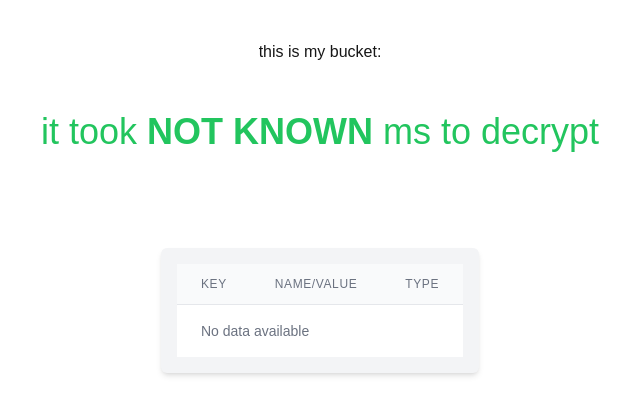
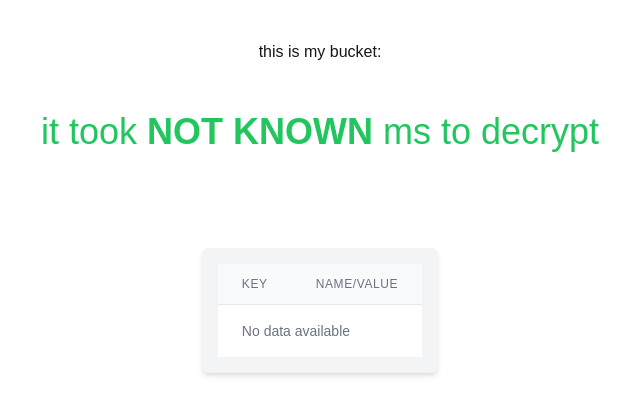
Before and after one commit to sommeeeer/sst-ion-resource-bug, a Next.js app: page / in a window 1280 px wide. Shown: the top 414 px of the page, without its empty margins (320-960 px from the left). Built offline with nearby package versions, Linux system fonts and the light colour scheme.

Commit message:
Remove table head

```diff
--- a/src/app/page.tsx
+++ b/src/app/page.tsx
@@ -34,15 +34,12 @@ export default async function Home() {
               <th className="px-6 py-3 text-left text-xs font-medium text-gray-500 uppercase tracking-wider">
                 Name/Value
               </th>
-              <th className="px-6 py-3 text-left text-xs font-medium text-gray-500 uppercase tracking-wider">
-                Type
-              </th>
             </tr>
           </thead>
           <tbody className="bg-white divide-y divide-gray-200">
             {globalThis.SST_KEY_FILE_DATA ? (
               Object.entries(globalThis.SST_KEY_FILE_DATA).map(
-                ([key, { name, value, type }]) => (
+                ([key, { name, value }]) => (
                   <tr key={key}>
                     <td className="px-6 py-4 whitespace-nowrap text-sm font-medium text-gray-900">
                       {key}
```
